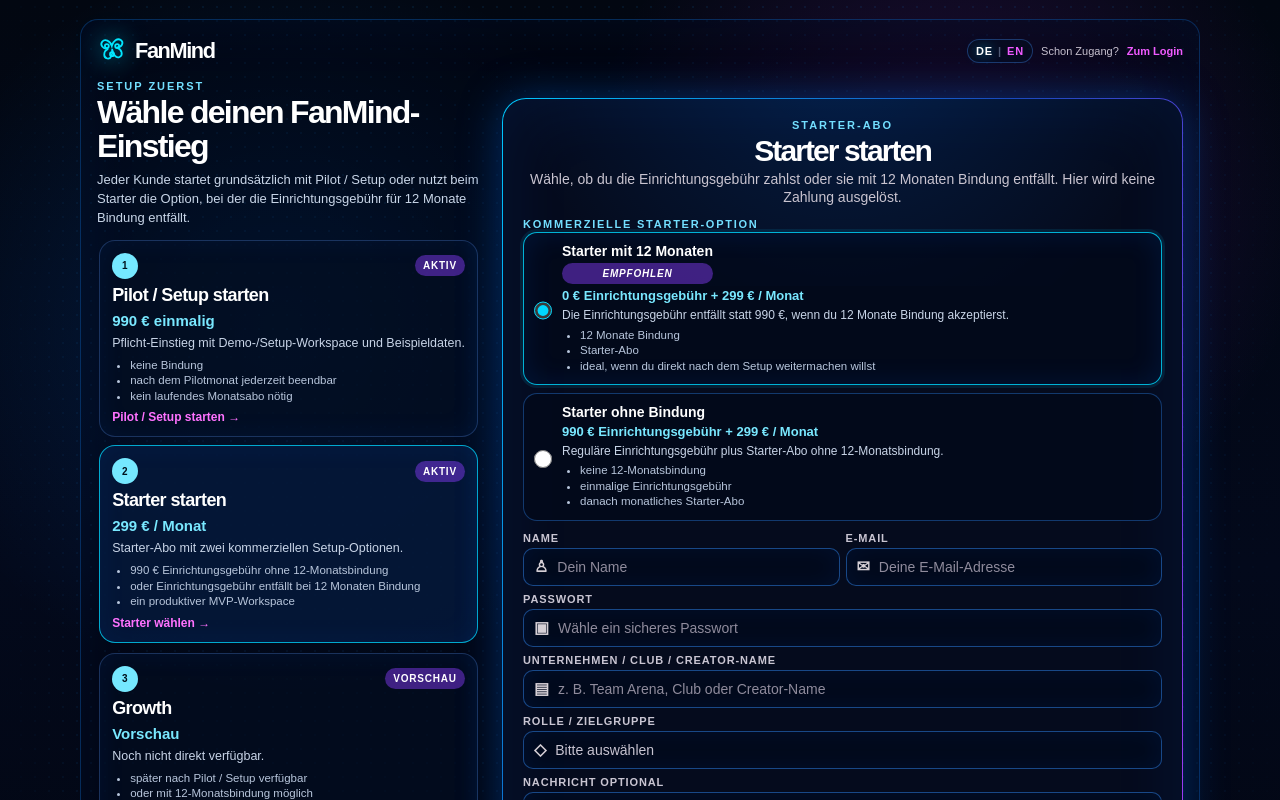
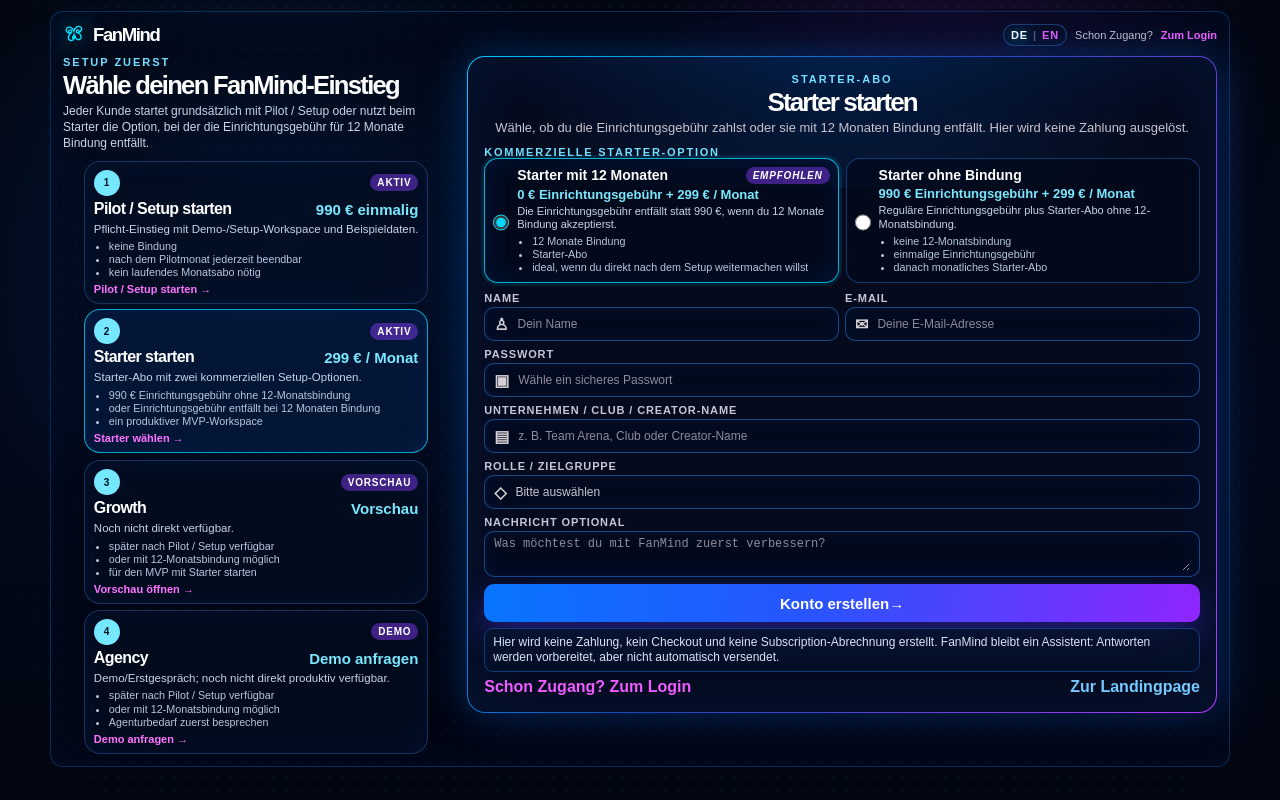
Before and after one commit to Bernds-tech/FanMind, a Next.js app: page /register in a window 1280 px wide. Shown: the top 800 px of the page. Built offline with nearby package versions, Linux system fonts and the light colour scheme.

Commit message:
Register-Seite kompakter gestalten

```diff
--- a/src/app/register/page.tsx
+++ b/src/app/register/page.tsx
@@ -495,7 +495,7 @@ export default function RegisterPage({ searchParams }: RegisterPageProps) {
               <label className={styles.field}>
                 <span>{copy.message}</span>
                 <div className={styles.textareaWrap}>
-                  <textarea name="nachricht" placeholder={language === "en" ? "What would you like to improve first with FanMind?" : "Was möchtest du mit FanMind zuerst verbessern?"} rows={3} />
+                  <textarea name="nachricht" placeholder={language === "en" ? "What would you like to improve first with FanMind?" : "Was möchtest du mit FanMind zuerst verbessern?"} rows={2} />
                 </div>
               </label>
 
--- a/src/app/register/register.module.css
+++ b/src/app/register/register.module.css
@@ -5,7 +5,7 @@
   overflow-x: hidden;
   overflow-y: auto;
   box-sizing: border-box;
-  padding: clamp(14px, 2.4vh, 24px) 0 clamp(10px, 1.8vh, 18px);
+  padding: clamp(8px, 1.4vh, 14px) 0 clamp(8px, 1.2vh, 14px);
   color: #f7fbff;
   background:
     radial-gradient(circle at 22% 30%, rgba(0, 118, 255, 0.18), transparent 30%),
@@ -27,12 +27,12 @@
 .shell {
   position: relative;
   z-index: 1;
-  width: min(1120px, calc(100% - 32px));
+  width: min(1180px, calc(100% - 24px));
   min-height: auto;
   margin: 0 auto;
-  padding: clamp(10px, 1.3vw, 16px);
+  padding: clamp(8px, 1vw, 12px);
   border: 1px solid rgba(19, 128, 255, 0.3);
-  border-radius: 18px;
+  border-radius: 13px;
   background: rgba(0, 5, 16, 0.36);
   box-shadow: inset 0 0 64px rgba(0, 118, 255, 0.08);
 }
@@ -52,15 +52,15 @@
 .logo {
   gap: 8px;
   color: #ffffff;
-  font-size: clamp(20px, 1.7vw, 24px);
+  font-size: clamp(18px, 1.45vw, 22px);
   font-weight: 800;
   letter-spacing: -1.4px;
   text-decoration: none;
 }
 
 .logoMark {
-  width: 30px;
-  height: 30px;
+  width: 22px;
+  height: 22px;
   fill: none;
   stroke: #02e7ff;
   stroke-width: 3.1;
@@ -78,8 +78,8 @@
   display: inline-flex;
   align-items: center;
   gap: 5px;
-  min-height: 24px;
-  padding: 0 8px;
+  min-height: 22px;
+  padding: 0 7px;
   border: 1px solid rgba(72, 147, 255, 0.34);
   border-radius: 999px;
   color: #8ea8cb;
@@ -111,15 +111,15 @@
 
 .authGrid {
   display: grid;
-  grid-template-columns: minmax(260px, 0.72fr) minmax(470px, 1.28fr);
-  gap: clamp(12px, 2vw, 22px);
-  align-items: center;
-  margin-top: clamp(8px, 1.3vw, 14px);
+  grid-template-columns: minmax(250px, 0.68fr) minmax(520px, 1.32fr);
+  gap: clamp(10px, 1.5vw, 18px);
+  align-items: start;
+  margin-top: clamp(6px, 1vw, 10px);
 }
 
 .visualPanel {
   display: grid;
-  gap: clamp(8px, 1vw, 12px);
+  gap: clamp(6px, 0.8vw, 9px);
 }
 
 .orbit {
@@ -254,7 +254,7 @@
 .benefitList h2 {
   margin: 0 0 3px;
   color: #ffffff;
-  font-size: 15px;
+  font-size: 14px;
   letter-spacing: -0.5px;
 }
 
@@ -268,9 +268,9 @@
 .formCard {
   position: relative;
   overflow: hidden;
-  padding: clamp(14px, 1.7vw, 20px);
+  padding: clamp(12px, 1.25vw, 16px);
   border: 1px solid transparent;
-  border-radius: 24px;
+  border-radius: 18px;
   background: linear-gradient(#050b1d, #050b1d) padding-box,
     linear-gradient(115deg, #00c8ff 0%, rgba(29, 101, 255, 0.7) 45%, #ba37ff 100%) border-box;
   box-shadow: 0 0 44px rgba(0, 116, 255, 0.35), inset 0 0 70px rgba(0, 102, 255, 0.1);
@@ -311,7 +311,7 @@
 .formHeader h1 {
   margin: 0;
   color: #ffffff;
-  font-size: clamp(24px, 2.6vw, 30px);
+  font-size: clamp(21px, 2.1vw, 26px);
   line-height: 1.05;
   letter-spacing: -1.9px;
 }
@@ -324,8 +324,8 @@
   margin: 4px auto 0;
   max-width: 720px;
   color: #c9c4d0;
-  font-size: clamp(12px, 1.25vw, 14px);
-  line-height: 1.3;
+  font-size: clamp(11.5px, 1.05vw, 13px);
+  line-height: 1.24;
 }
 
 .formGrid {
@@ -336,7 +336,7 @@
 
 .field {
   display: grid;
-  gap: 4px;
+  gap: 3px;
   margin-top: 7px;
   color: #c9c5d2;
   font-size: 11px;
@@ -357,12 +357,12 @@
 }
 
 .inputWrap {
-  min-height: 38px;
-  padding: 0 10px;
+  min-height: 34px;
+  padding: 0 9px;
 }
 
 .textareaWrap {
-  padding: 7px 10px;
+  padding: 5px 9px;
 }
 
 .inputWrap:focus-within,
@@ -383,7 +383,7 @@
   border: 0;
   color: #ffffff;
   background: transparent;
-  font-size: 14px;
+  font-size: 12px;
   outline: 0;
 }
 
@@ -402,7 +402,7 @@
 }
 
 .textareaWrap textarea {
-  min-height: 46px;
+  min-height: 34px;
   resize: vertical;
 }
 
@@ -411,8 +411,8 @@
   align-items: center;
   justify-content: center;
   width: 100%;
-  min-height: 42px;
-  margin-top: 8px;
+  min-height: 38px;
+  margin-top: 7px;
   border: 0;
   border-radius: 10px;
   color: #ffffff;
@@ -430,10 +430,11 @@
 
 .success,
 .notice {
-  margin: 7px 0 0;
-  border-radius: 10px;
-  padding: 7px 9px;
-  line-height: 1.32;
+  margin: 6px 0 0;
+  border-radius: 9px;
+  padding: 6px 8px;
+  font-size: 12px;
+  line-height: 1.25;
 }
 
 .success {
@@ -452,8 +453,8 @@
   display: flex;
   flex-wrap: wrap;
   justify-content: space-between;
-  gap: 8px;
-  margin-top: 8px;
+  gap: 7px;
+  margin-top: 6px;
 }
 
 .footerLinks a:last-child {
@@ -550,29 +551,29 @@
 .planIntro h1 {
   margin: 0;
   color: #ffffff;
-  font-size: clamp(24px, 2.5vw, 34px);
+  font-size: clamp(20px, 2vw, 28px);
   line-height: 1.05;
   letter-spacing: -1.7px;
 }
 
 .planIntro p:last-child {
-  margin: 8px 0 0;
+  margin: 5px 0 0;
   color: #c9d6e8;
-  font-size: 13px;
-  line-height: 1.45;
+  font-size: 12px;
+  line-height: 1.32;
 }
 
 .planSelection {
   display: grid;
-  gap: 9px;
+  gap: 6px;
   max-width: 520px;
   margin-inline: auto;
 }
 
 .planCard {
   display: grid;
-  gap: 6px;
-  padding: 12px;
+  gap: 4px;
+  padding: 8px 9px;
   border: 1px solid rgba(91, 150, 255, 0.28);
   border-radius: 16px;
   color: #dce9ff;
@@ -624,7 +625,7 @@
 
 .planBadge,
 .optionTitleRow em {
-  padding: 5px 8px;
+  padding: 3px 7px;
   color: #ffffff;
   background: rgba(139, 61, 255, 0.45);
 }
@@ -633,7 +634,7 @@
 .previewCard h1 {
   margin: 0;
   color: #ffffff;
-  font-size: 18px;
+  font-size: 16px;
   letter-spacing: -0.6px;
 }
 
@@ -646,36 +647,38 @@
 .previewCard p {
   margin: 0;
   color: #c8d4e7;
-  font-size: 12.5px;
-  line-height: 1.35;
+  font-size: 11.5px;
+  line-height: 1.26;
 }
 
 .planCard ul,
 .optionCard ul {
   margin: 0;
-  padding-left: 18px;
+  padding-left: 15px;
   color: #b8c6dc;
-  font-size: 11.5px;
-  line-height: 1.35;
+  font-size: 10.75px;
+  line-height: 1.22;
 }
 
 .planCta {
   color: #ff72ff;
-  font-size: 12px;
+  font-size: 11px;
   font-weight: 900;
 }
 
 .commercialOptions {
   position: relative;
   display: grid;
-  gap: 8px;
-  margin: 12px 0 4px;
+  grid-template-columns: repeat(2, minmax(0, 1fr));
+  gap: 7px;
+  margin: 9px 0 2px;
   padding: 0;
   border: 0;
 }
 
 .commercialOptions legend {
-  margin-bottom: 2px;
+  grid-column: 1 / -1;
+  margin-bottom: 0;
   color: #73dfff;
   font-size: 11px;
   font-weight: 900;
@@ -685,9 +688,9 @@
 
 .optionCard {
   display: grid;
-  grid-template-columns: 18px 1fr;
-  gap: 10px;
-  padding: 10px;
+  grid-template-columns: 16px 1fr;
+  gap: 8px;
+  padding: 8px;
   border: 1px solid rgba(48, 141, 255, 0.36);
   border-radius: 14px;
   color: #dce9ff;
@@ -705,9 +708,9 @@
   accent-color: #00d8ff;
 }
 
-.optionCard span {
+.optionCard > span {
   display: grid;
-  gap: 4px;
+  gap: 3px;
 }
 
 .optionTitleRow strong {
@@ -722,16 +725,16 @@
 
 .optionCard small {
   color: #c8d4e7;
-  font-size: 12px;
-  line-height: 1.35;
+  font-size: 11px;
+  line-height: 1.24;
 }
 
 .previewCard {
   position: relative;
   overflow: hidden;
   display: grid;
-  gap: 12px;
-  padding: clamp(18px, 2.2vw, 28px);
+  gap: 9px;
+  padding: clamp(14px, 1.6vw, 20px);
   border: 1px solid transparent;
   border-radius: 24px;
   background: linear-gradient(#050b1d, #050b1d) padding-box,
@@ -742,8 +745,9 @@
 .previewNotice,
 .warning {
   border-radius: 12px;
-  padding: 10px 12px;
-  line-height: 1.42;
+  padding: 7px 9px;
+  font-size: 12px;
+  line-height: 1.3;
 }
 
 .previewNotice {
@@ -765,8 +769,8 @@
   display: inline-flex;
   align-items: center;
   justify-content: center;
-  min-height: 42px;
-  padding: 0 16px;
+  min-height: 38px;
+  padding: 0 14px;
   border-radius: 10px;
   font-weight: 900;
   text-decoration: none;
@@ -796,3 +800,36 @@
     flex-direction: column;
   }
 }
+
+@media (min-width: 1051px) {
+  .planCard {
+    grid-template-columns: 1fr auto;
+  }
+
+  .planCardHeader,
+  .planCard p,
+  .planCard ul,
+  .planCta {
+    grid-column: 1 / -1;
+  }
+
+  .planCard h2 {
+    align-self: end;
+  }
+
+  .planCard strong {
+    align-self: end;
+    text-align: right;
+    white-space: nowrap;
+  }
+}
+
+@media (max-width: 1050px) {
+  .commercialOptions {
+    grid-template-columns: 1fr;
+  }
+
+  .commercialOptions legend {
+    grid-column: auto;
+  }
+}
```
